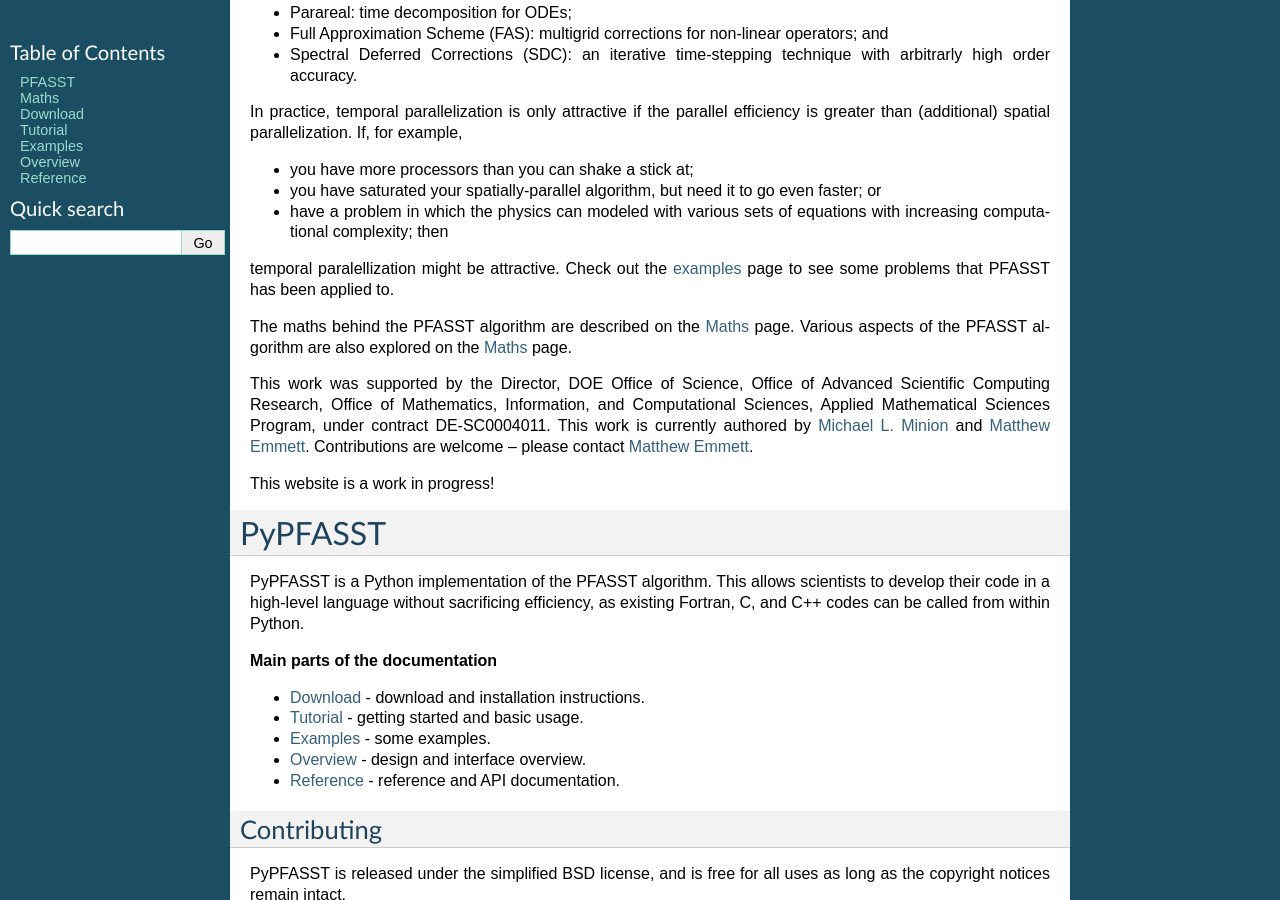
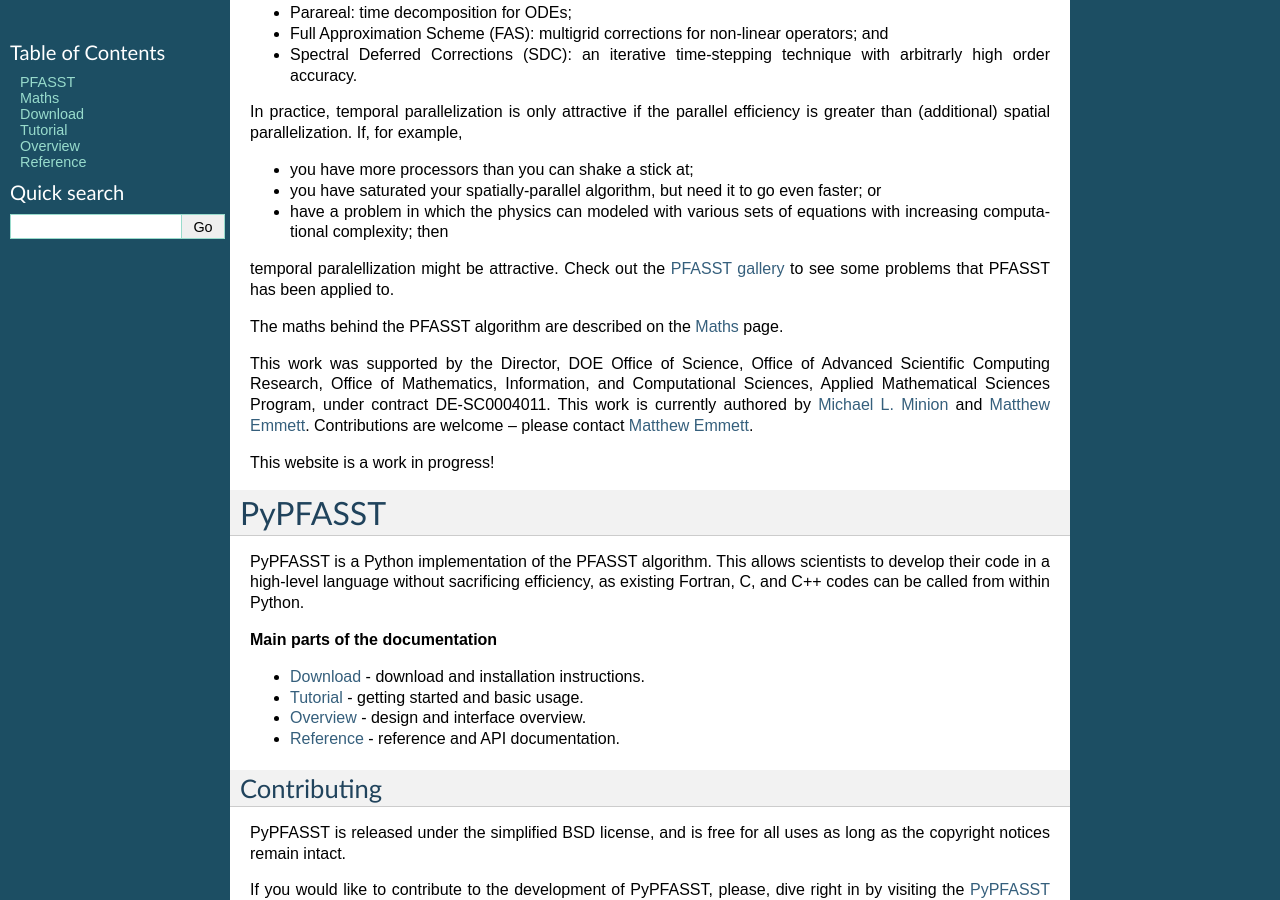
Before and after one commit to memmett/PyPFASST, a Sphinx documentation site: the page built from docs/index.rst, in a window 1280 px wide and 900 px high, scrolled down 340 px. Built offline with Sphinx 7.4.7, drawn with Linux system fonts in a browser that asks for light colours; the version number is read from the project's files by our own code.

Commit message:
DOCS: Tidy index.

```diff
--- a/docs/index.rst
+++ b/docs/index.rst
@@ -38,13 +38,11 @@ parallelization.  If, for example,
 * have a problem in which the physics can modeled with various sets of
   equations with increasing computational complexity; then
 
-temporal paralellization might be attractive.  Check out the
-:doc:`examples <examples>` page to see some problems that PFASST has
-been applied to.
+temporal paralellization might be attractive.  Check out the `PFASST
+gallery`_ to see some problems that PFASST has been applied to.
 
 The maths behind the PFASST algorithm are described on the
-:doc:`maths` page.  Various aspects of the PFASST algorithm are also
-explored on the :doc:`maths` page.
+:doc:`maths` page.
 
 This work was supported by the Director, DOE Office of Science, Office
 of Advanced Scientific Computing Research, Office of Mathematics,
@@ -74,7 +66,6 @@ can be called from within Python.
 
 * :doc:`Download <download>` - download and installation instructions.
 * :doc:`Tutorial <tutorial>` - getting started and basic usage.
-* :doc:`Examples <examples>` - some examples.
 * :doc:`Overview <overview>` - design and interface overview.
 * :doc:`Reference <reference>` - reference and API documentation.
 
@@ -86,7 +77,6 @@ can be called from within Python.
    maths
    download
    tutorial
-   examples
    overview
    reference
 
@@ -104,3 +94,4 @@ please, dive right in by visiting the `PyPFASST project page`_.
 .. _`Michael L. Minion`: http://amath.unc.edu/Minion/Minion
 .. _`Matthew Emmett`: http://www.unc.edu/~mwemmett/
 .. _`PyPFASST project page`: https://github.com/memmett/PyPFASST
+.. _`PFASST gallery`: http://www.unc.edu/~mwemmett/pfasst_gallery.html
```
Also changed, not shown: other parts of docs/index.rst (+0 -6 lines).
